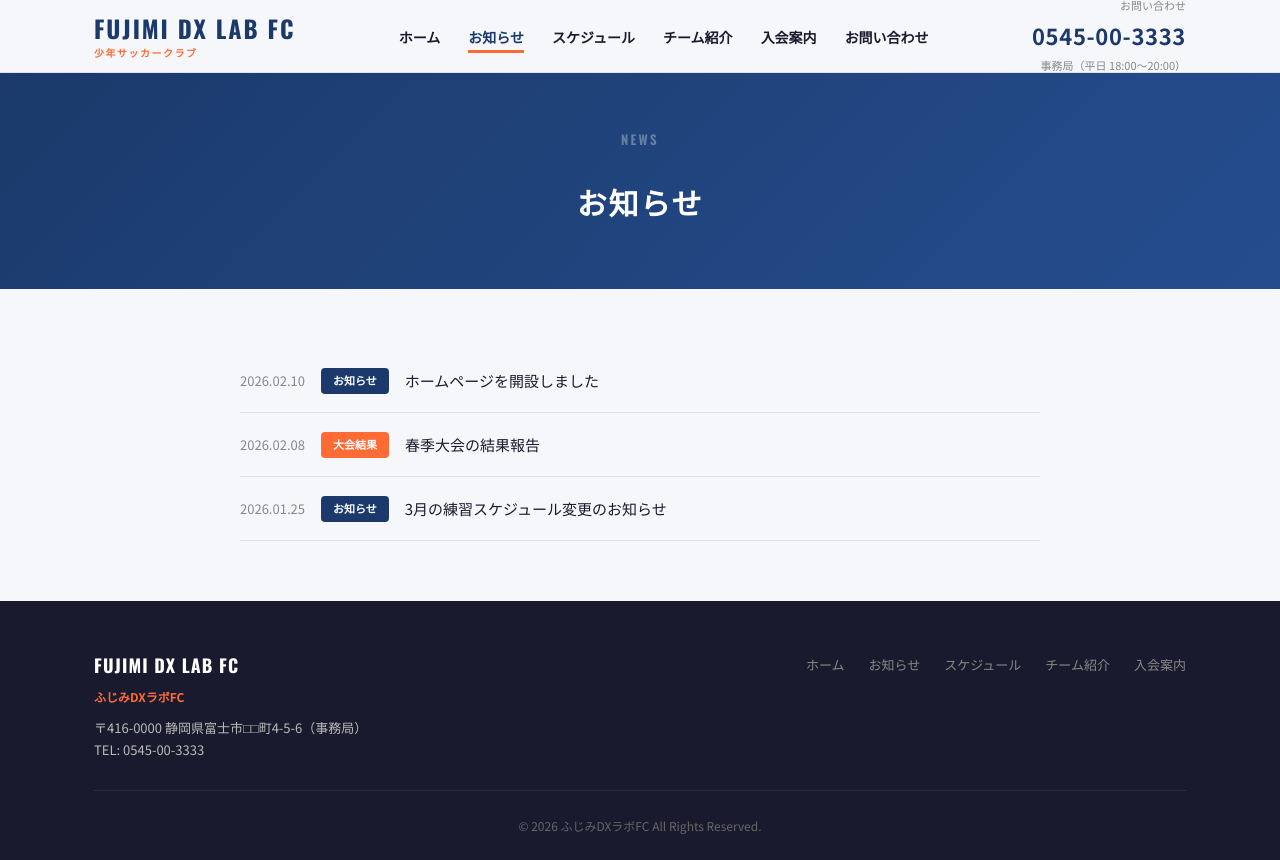
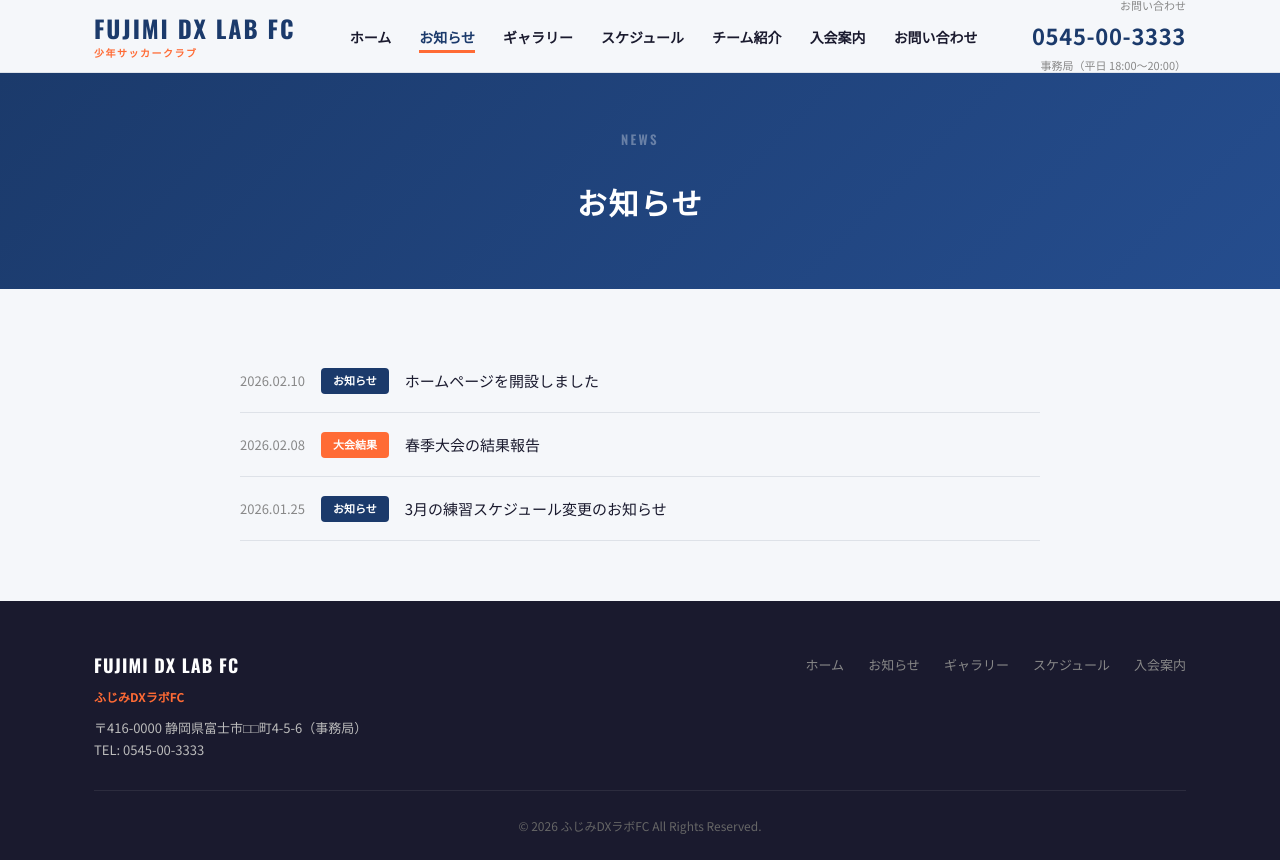
Before and after one commit to tabistFUJIMI/demo-sports, a plain HTML site: page news.html in a window 1280 px wide. Drawn offline with nearby package versions, Linux system fonts and the light colour scheme.

Commit message:
マルチページ対応: ナビゲーション更新

```diff
--- a/news.html
+++ b/news.html
@@ -46,6 +46,7 @@
         <ul>
           <li><a href="index.html">ホーム</a></li>
           <li><a href="news.html" class="active">お知らせ</a></li>
+          <li><a href="gallery.html">ギャラリー</a></li>
           <li><a href="index.html#schedule">スケジュール</a></li>
           <li><a href="index.html#about">チーム紹介</a></li>
           <li><a href="index.html#join">入会案内</a></li>
@@ -101,8 +102,8 @@
           <ul>
             <li><a href="index.html">ホーム</a></li>
             <li><a href="news.html">お知らせ</a></li>
+            <li><a href="gallery.html">ギャラリー</a></li>
             <li><a href="index.html#schedule">スケジュール</a></li>
-            <li><a href="index.html#about">チーム紹介</a></li>
             <li><a href="index.html#join">入会案内</a></li>
           </ul>
         </div>
```
